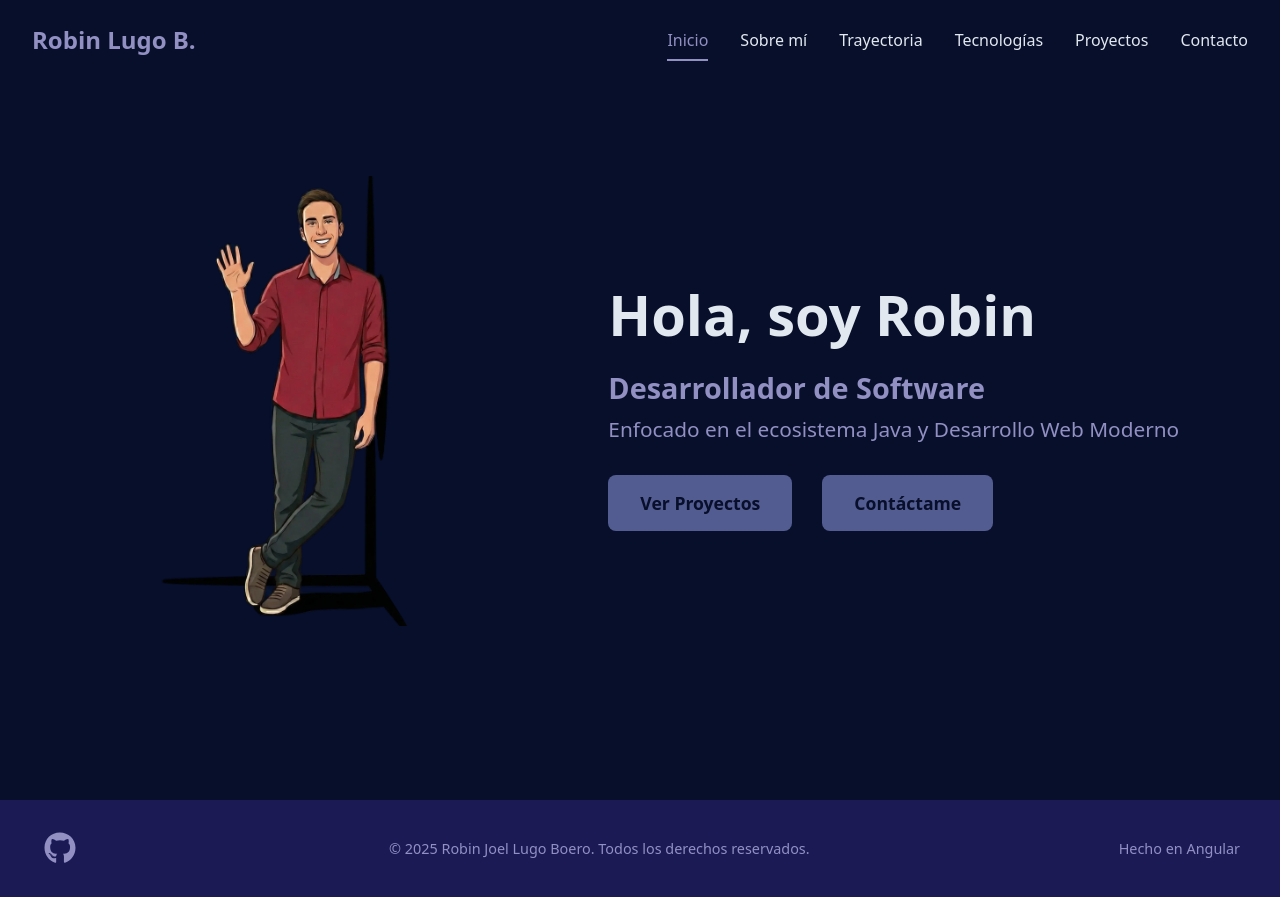
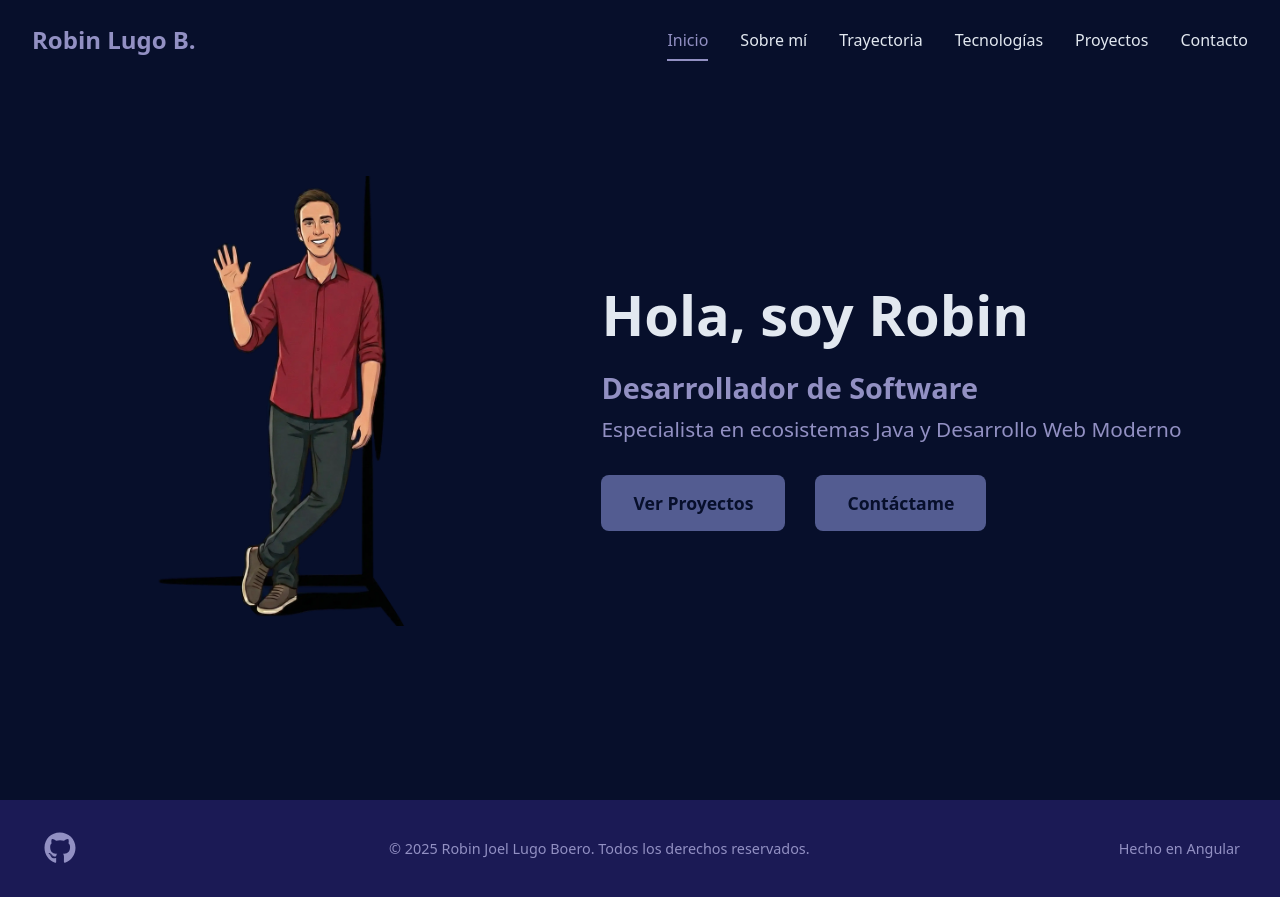
Before and after one commit to RobinLB99/robinlugoboero, an Angular app: page /home in a window 1280 px wide. Built offline with nearby package versions, Linux system fonts and the light colour scheme.

Commit message:
refactor: Actualizar el subtitulo de la pagina de inicio.

```diff
--- a/src/app/pages/home/home.html
+++ b/src/app/pages/home/home.html
@@ -7,7 +7,7 @@
       <h1 class="hero-title">Hola, soy Robin</h1>
       <p class="hero-main-profession">Desarrollador de Software</p>
       <p class="hero-secondary-profession">
-        Enfocado en el ecosistema Java y Desarrollo Web Moderno
+        Especialista en ecosistemas Java y Desarrollo Web Moderno
       </p>
       <a routerLink="/projects" class="hero-button">Ver Proyectos</a>
       <a routerLink="/contact" class="hero-button ml-3">Contáctame</a>
```
